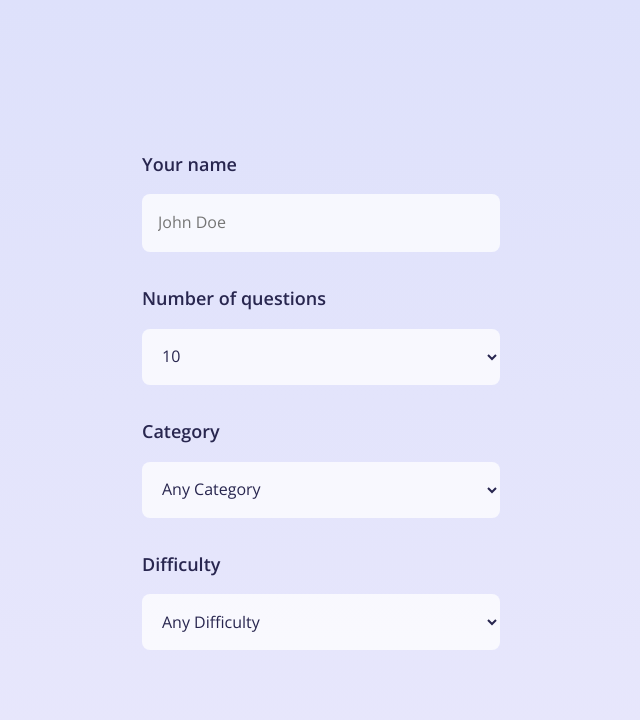
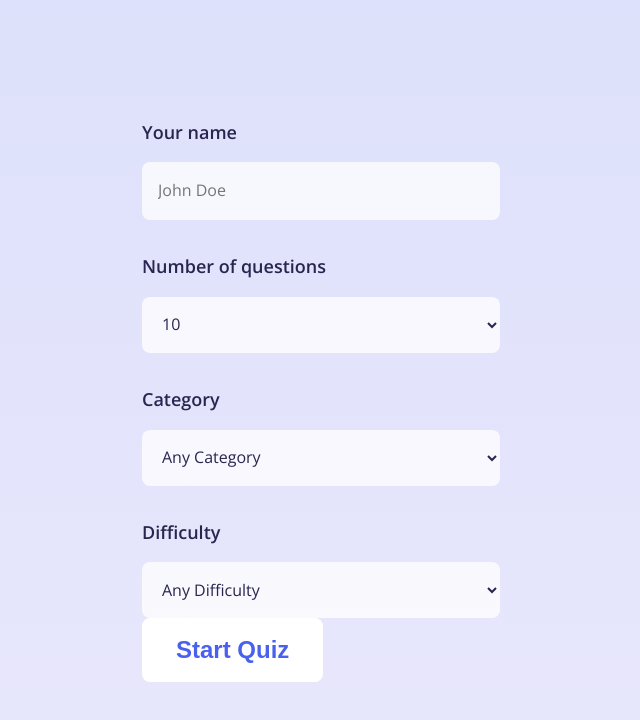
Before and after one commit to goranstevanovic/trivia-quiz-time, a React (Vite) app: page / in a window 1280 px wide. Shown: the top 720 px of the page, without its empty margins (319-959 px from the left). Built offline with nearby package versions, Linux system fonts and the light colour scheme.

Commit message:
Add Start Quiz button to SettingsScreen

```diff
--- a/src/components/SettingsScreen/index.tsx
+++ b/src/components/SettingsScreen/index.tsx
@@ -1,9 +1,11 @@
+import Button from '../Button';
 import SettingsForm from '../SettingsForm';
 
 export default function SettingsScreen() {
   return (
     <div>
       <SettingsForm />
+      <Button>Start Quiz</Button>
     </div>
   );
 }
```
